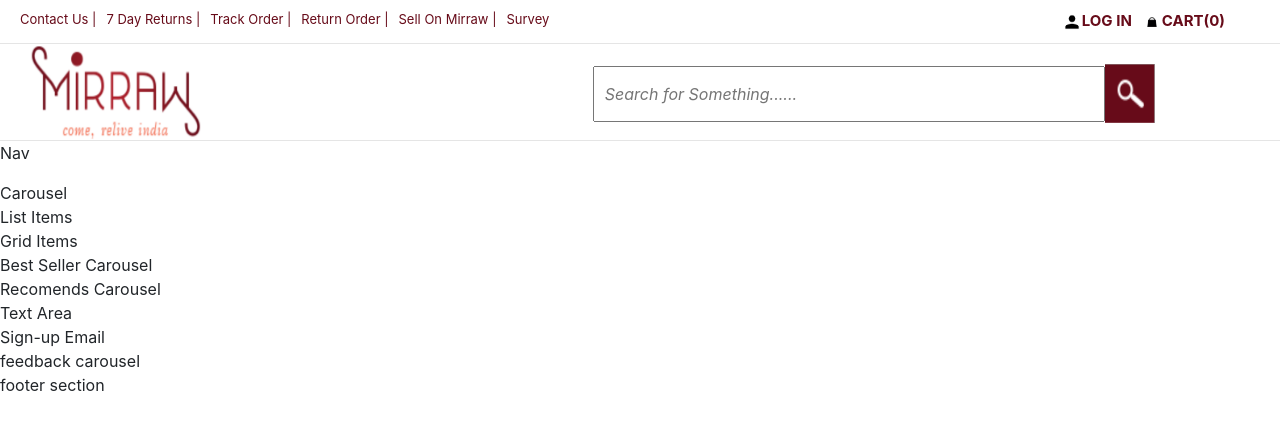
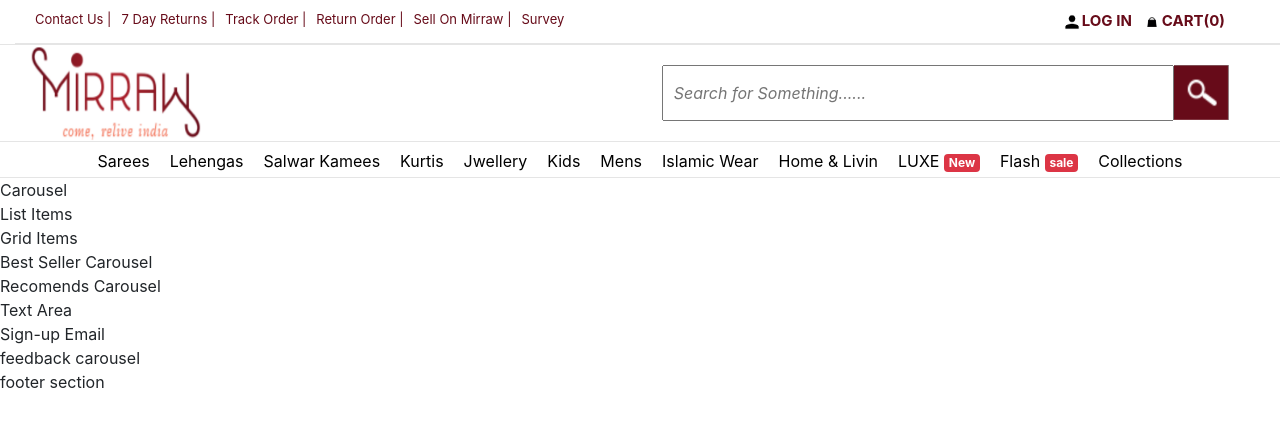
Before and after one commit to Pramod-1246/Mirraw_Landing_Page, a React (Create React App) app: page / in a window 1280 px wide. Shown: the top 430 px of the page. Built offline with nearby package versions, Linux system fonts and the light colour scheme.

Commit message:
added navbar to the page

```diff
--- a/src/App.css
+++ b/src/App.css
@@ -1,15 +1,5 @@
-
-
-.header {
-  height: fit-content;
-}
-
 .search-brand {
   height: 15vh;
-}
-
-.nav {
-  height: 5vh;
 }
 
 .carousel {
--- a/src/App.js
+++ b/src/App.js
@@ -3,15 +3,14 @@
 
 import Header from './Header/Header';
 import BrandLogo from './BrandLogo/BrandLogo';
+import Navbar from './Navbar/Navbar';
 
 function App() {
   return (
     <div className="App">
       <Header />
       <BrandLogo />
-      <div className="nav">
-        Nav
-      </div>
+      <Navbar />
       <div className="carousel">
         Carousel
       </div>
--- a/src/BrandLogo/BrandLogo.css
+++ b/src/BrandLogo/BrandLogo.css
@@ -11,7 +11,8 @@
 .brand-searchbar-right {
     float: right;
     padding:20px 7vw;
-    margin-right: 10px;
+    padding-right: 0px;
+    margin-right: 2vw;
   }
 
 .brand-searchbar-right input[type=text] {
--- a/src/BrandLogo/BrandLogo.js
+++ b/src/BrandLogo/BrandLogo.js
@@ -6,8 +6,8 @@
 
 
 const searchStyle = {
-    width:"50px",
-    height:"8vh",
+    width:"55px",
+    height:"7.5vh",
     paddingBottom:"5px"
 }
 
--- a/src/Header/Header.css
+++ b/src/Header/Header.css
@@ -1,14 +1,14 @@
 .header {
   height: fit-content;
 }
-.topnav {
+.header {
     overflow: hidden;
     padding-left: 15px;
     border-bottom: 0.5px solid rgba(0, 0, 0, 0.103);
 }
 
 /* Style the links inside the navigation bar */
-.topnav a {
+.header a {
   float: left;
   color: rgb(103,11,25);
   text-align: center;
@@ -18,24 +18,24 @@
 }
 
 /* Change the color of links on hover */
-.topnav a:hover {
+.header a:hover {
   text-decoration: none;
 }
 
 /* Add a color to the active/current link */
-.topnav a.active {
+.header a.active {
   background-color: #4CAF50;
   color: white;
 }
 
 /* Right-aligned section inside the top navigation */
-.topnav-right {
+.header-right {
   float: right;
   padding-right: 40px;
   margin-right: 10px;
 }
 
-.topnav-right a{
+.header-right a{
     font-size: 15px;
     font-weight: bold;
 }
--- a/src/Header/Header.js
+++ b/src/Header/Header.js
@@ -14,19 +14,18 @@
 
     return(
         <div className="header">
-            <div className="topnav">
+            <div className="header">
                 <a href="#Contact us">Contact Us   |</a>
                 <a href="#returns">7 Day Returns  |</a>
                 <a href="#track">Track Order  |</a>
                 <a href="#return">Return Order  |</a>
                 <a href="#sell">Sell On Mirraw  |</a>
                 <a href="#survey">Survey</a>
-                <div className="topnav-right">
+                <div className="header-right">
                     <a href="#profile"><img style={imageStyle} src={ProfilePicture} alt="profile" />LOG IN</a>
                     <a href="#cart"><img style={imageStyle} src={ShoppingBag} alt="cart" />CART(0)</a>
                 </div>
             </div>
-
         </div>
     );
 }
--- /dev/null
+++ b/src/Navbar/Navbar.css
@@ -0,0 +1,34 @@
+.nav {
+    display: block;
+    text-align: center;
+    height: fit-content;
+}
+.navbar {
+    width: 100%;
+    padding: 4px 0px;
+    display: block;
+    text-align: center;
+    overflow: hidden;
+    border-bottom: 0.5px solid rgba(0, 0, 0, 0.103);
+}
+
+/* Style the links inside the navigation bar */
+.navbar a {
+    padding: 0px 10px;
+    color: black;
+    text-align: center;
+    text-decoration: none;
+    font-size: 16px;
+}
+
+/* Change the color of links on hover */
+.navbar a:hover {
+    text-decoration: none;
+    border-bottom: 5px solid rgb(103,11,25);
+}
+
+/* Add a color to the active/current link */
+.navbar a.active {
+    background-color: #4CAF50;
+    color: white;
+}
--- /dev/null
+++ b/src/Navbar/Navbar.js
@@ -0,0 +1,27 @@
+import React from 'react';
+import './Navbar.css';
+
+import { Badge } from 'react-bootstrap';
+
+function Navbar() {
+    return(
+        <div className="nav">
+            <div className="navbar">
+                <a href="#Sarees">Sarees</a>
+                <a href="#Lehengas">Lehengas</a>
+                <a href="#Salwar Kamees">Salwar Kamees</a>
+                <a href="#Kurtis">Kurtis</a>
+                <a href="#Jwellery">Jwellery</a>
+                <a href="#Kids">Kids</a>
+                <a href="#Mens">Mens</a>
+                <a href="#Islamic Wear">Islamic Wear</a>
+                <a href="#Home & Livin">Home & Livin</a>
+                <a href="#LUXE">LUXE{' '}<Badge variant="danger">New</Badge></a>
+                <a href="#Flash">Flash{' '}<Badge variant="danger">sale</Badge></a>
+                <a href="#Collections">Collections</a>
+            </div>
+        </div>
+    );
+}
+
+export default Navbar;
```
